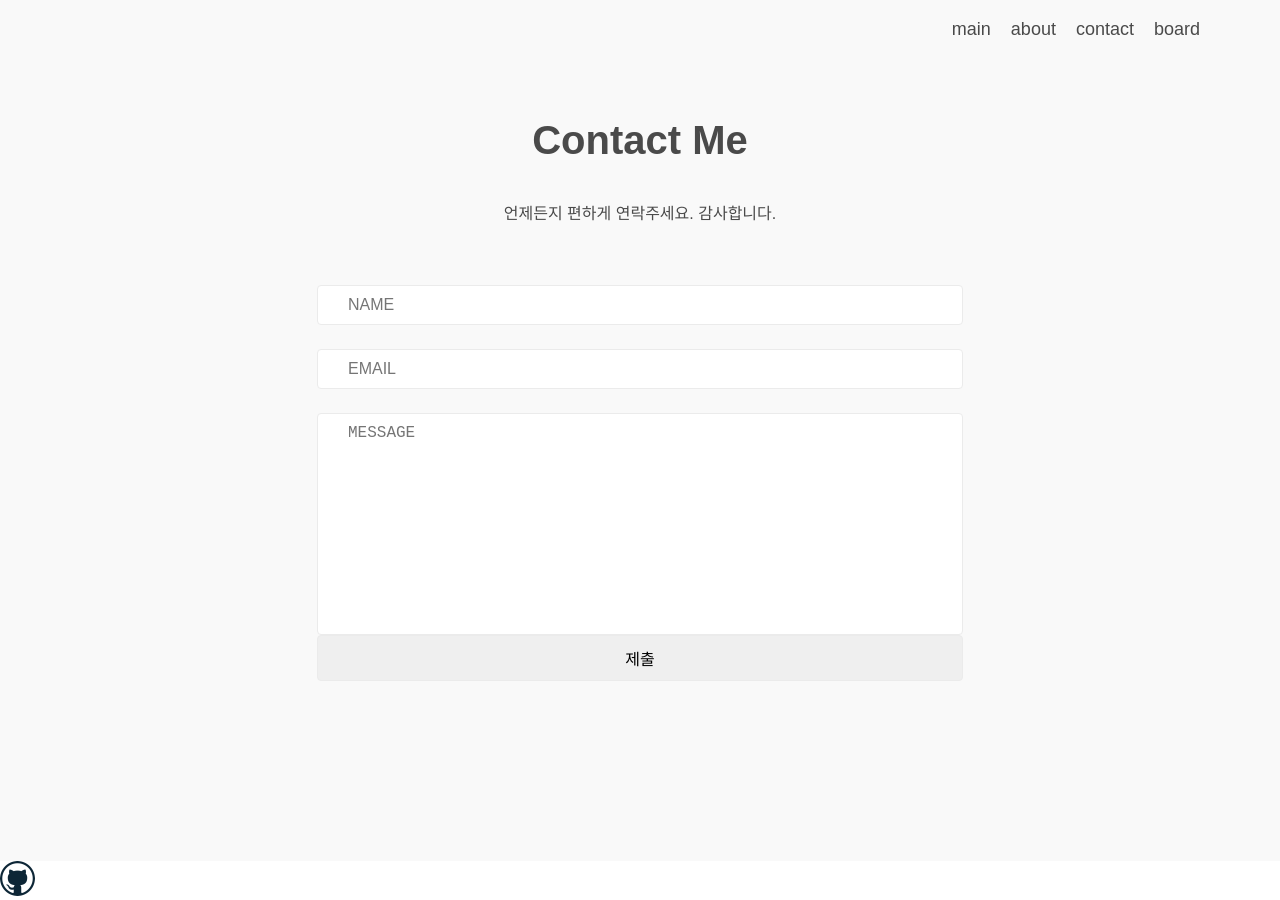
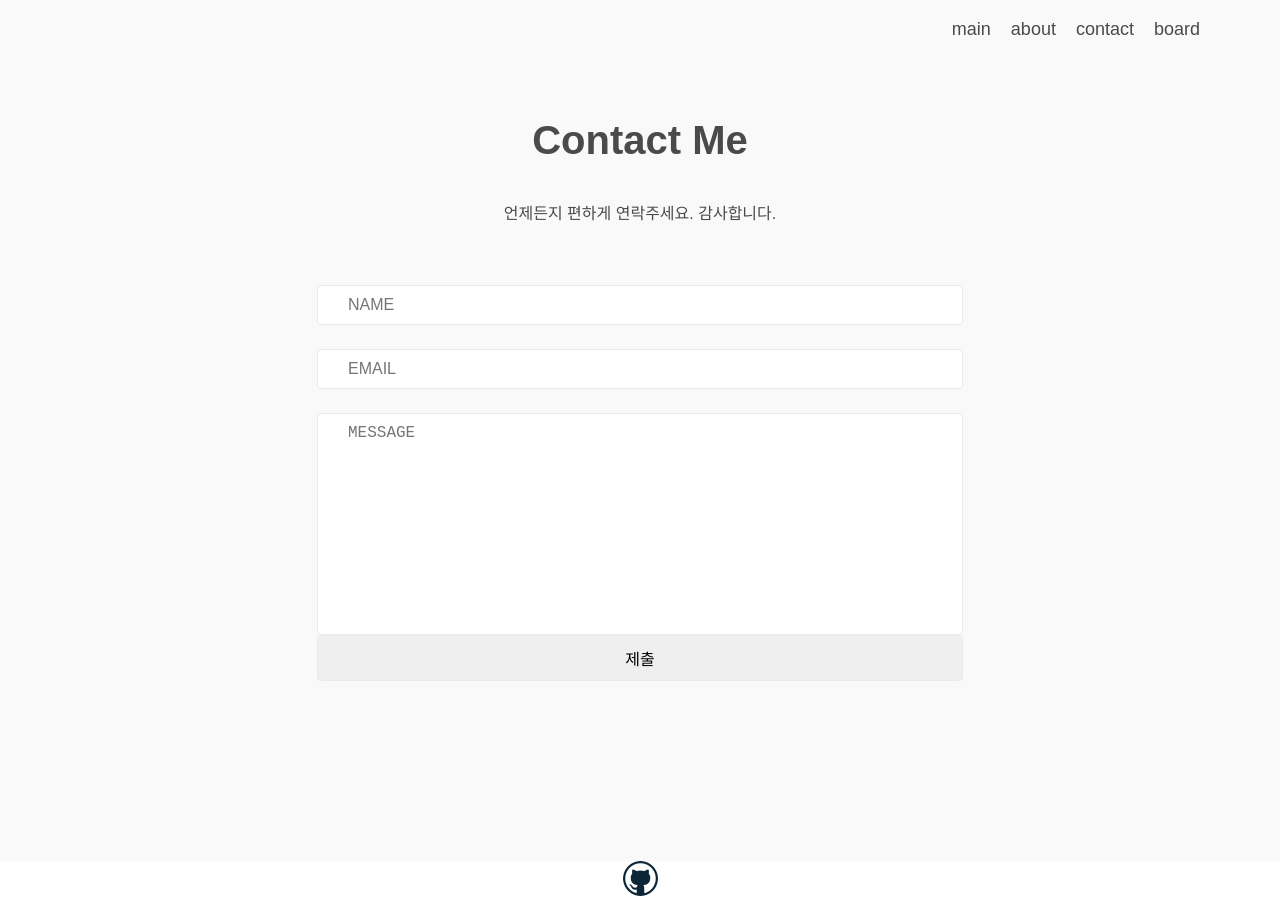
Before and after one commit to Aulelius/Aulelius.github.io, a Jekyll site: the page index.html, which Jekyll copies as it is, in a window 1280 px wide and 900 px high, scrolled down 1839 px. Built offline with Jekyll 4.4.1, drawn with Linux system fonts in a browser that asks for light colours; nearby versions of some CDN libraries; some web fonts are replaced.

Commit message:
css 깃허브 링크 이미지 가운데 정렬 입력

```diff
--- a/css/style.css
+++ b/css/style.css
@@ -204,7 +204,12 @@ body{
   height: 222px;
 }
 
-/* board */
+/* footer */
+#my_github{
+  display: block;
+  margin-left: auto;
+  margin-right: auto;
+}
 
 
 
```
